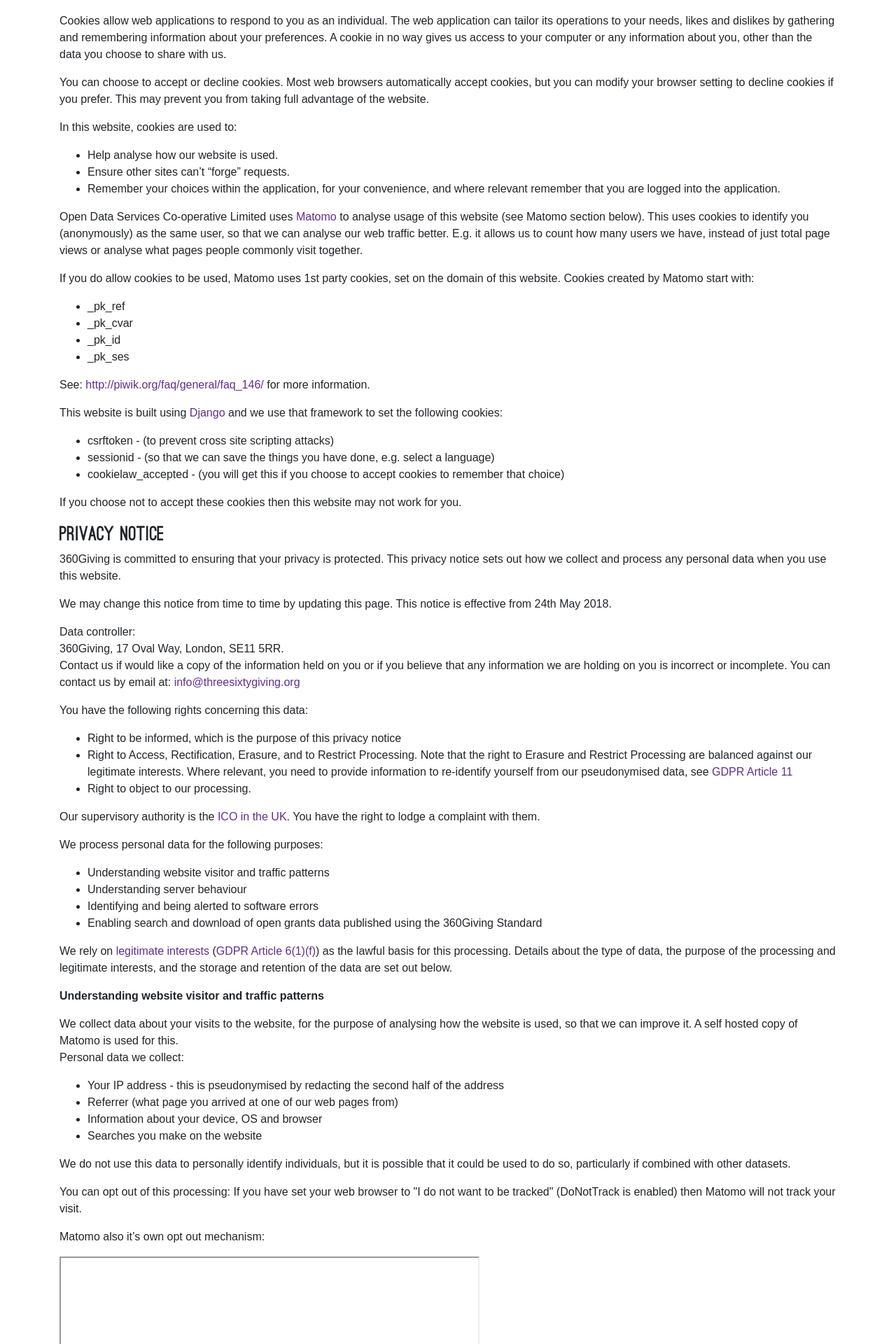
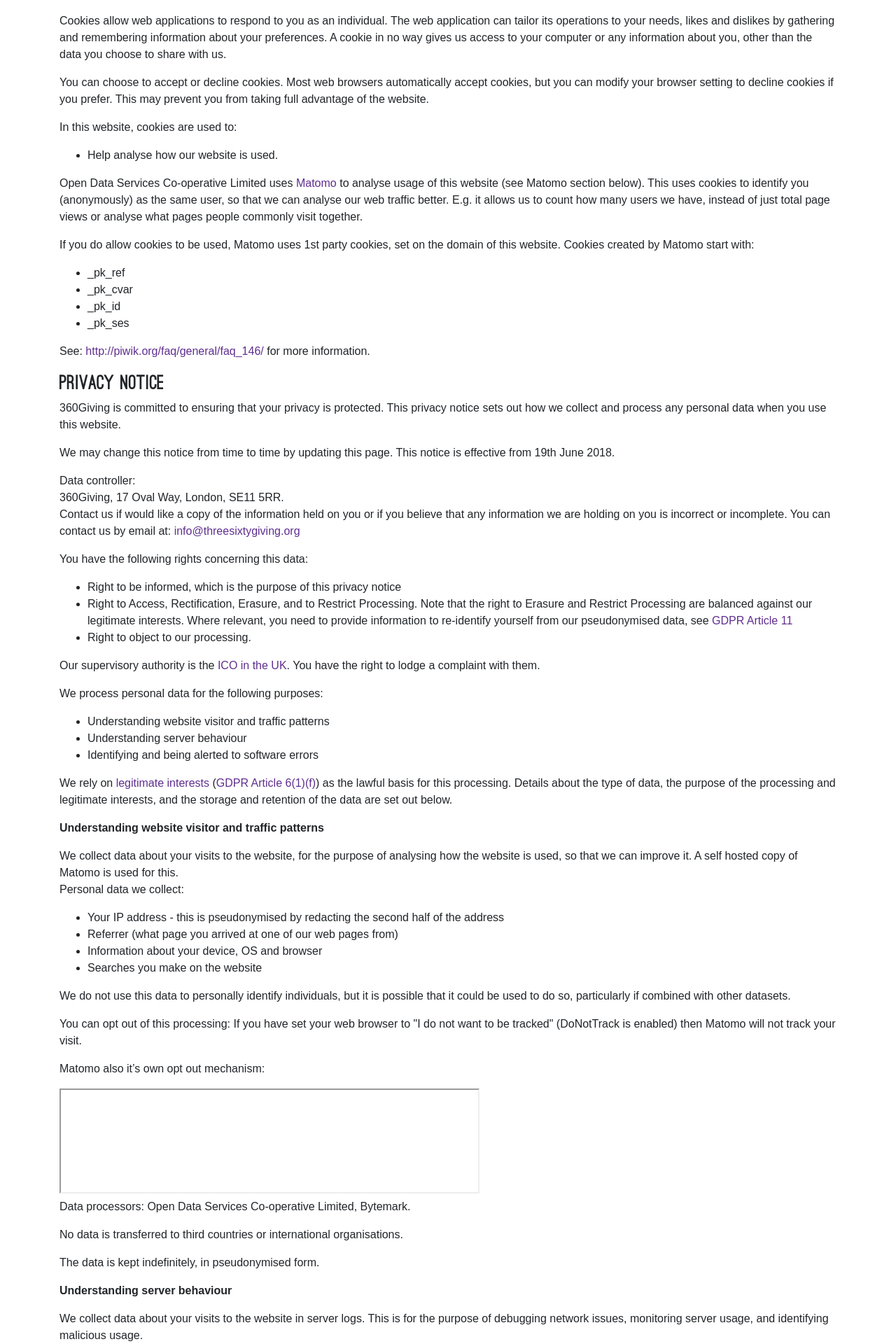
Before and after one commit to ThreeSixtyGiving/registry-classic, a Flask app: page /terms-conditions in a window 1280 px wide. Shown: the part 1143-3063 px from the top of the page at 70% size. Run offline with Flask 2, Linux system fonts and the light colour scheme; some libraries are stand-ins or nearby versions; grey boxes are pictures that could not be loaded.

Commit message:
Remove GrantNav and Django specific sections from T&Cs

```diff
--- a/registry/templates/terms.html
+++ b/registry/templates/terms.html
@@ -44,8 +44,6 @@
 
   <ul>
     <li>Help analyse how our website is used.</li>
-    <li>Ensure other sites can’t “forge” requests.</li>
-    <li>Remember your choices within the application, for your convenience, and where relevant remember that you are logged into the application.</li>
   </ul>
 
   <p>Open Data Services Co-operative Limited uses <a href="http://matomo.org">Matomo</a> to analyse usage of this website (see Matomo section below). This uses cookies to identify you (anonymously) as the same user, so that we can analyse our web traffic better. E.g. it allows us to count how many users we have, instead of just total page views or analyse what pages people commonly visit together.</p>
@@ -60,21 +58,12 @@
 
   <p>See: <a href="http://piwik.org/faq/general/faq_146/">http://piwik.org/faq/general/faq_146/</a> for more information.</p>
 
-  <p>This website is built using <a href="https://www.djangoproject.com/">Django</a> and we use that framework to set the following cookies:</p>
-   <ul>
-    <li>csrftoken - (to prevent cross site scripting attacks)</li>
-    <li>sessionid - (so that we can save the things you have done, e.g. select a language)</li>
-    <li>cookielaw_accepted - (you will get this if you choose to accept cookies to remember that choice)</li>
-  </ul>
-
-  <p>If you choose not to accept these cookies then this website may not work for you.</p>
-
   <h3>Privacy Notice</h3>
 
   <p>
     360Giving is committed to ensuring that your privacy is protected. This privacy notice sets out how we collect and process any personal data when you use this website.</p>
 
-  <p>We may change this notice from time to time by updating this page. This notice is effective from 24th May 2018.</p>
+  <p>We may change this notice from time to time by updating this page. This notice is effective from 19th June 2018.</p>
 
   <p>Data controller:<br/>
     360Giving, 17 Oval Way, London, SE11 5RR.
@@ -94,7 +83,6 @@
     <li>Understanding website visitor and traffic patterns</li>
     <li>Understanding server behaviour</li>
     <li>Identifying and being alerted to software errors</li>
-    <li>Enabling search and download of open grants data published using the 360Giving Standard</li>
   </ul></p>
 
   <p>We rely on <a href="https://ico.org.uk/for-organisations/guide-to-the-general-data-protection-regulation-gdpr/lawful-basis-for-processing/legitimate-interests/">legitimate interests</a> (<a href="https://gdpr-info.eu/art-6-gdpr/">GDPR Article 6(1)(f)</a>) as the lawful basis for this processing. Details about the type of data, the purpose of the processing and legitimate interests, and the storage and retention of the data are set out below.</p>
@@ -146,21 +134,6 @@
   <p>Data is transferred to Functional Software, Inc. who are based in the USA.</p>
   <p>The data is kept for 90 days.</p>
 
-
-  <p><strong>Enabling search and download of open grants data published using the 360Giving Standard</strong></p>
-
-  <p>GrantNav is designed to make it easy for people search, explore and download open grant data published using the 360Giving Standard. It makes it possible to find out which organisations have funded which sectors or regions, making it easier to map out the resources that are available and how this may have changed over time. The application displays the details of thousands of grants awarded by a wide range of UK grantmakers which they have made publicly available.</p>
-
-  <p>Some 360Giving Standard open data includes basic information about individuals associated with a grant, such as name, job title and organisation.</p>
-
-  <p>GrantNav is not directly responsible for any of the data on this site. If you see a problem with data on this site this should be reported directly to the relevant organisation. To find out how to contact them, see the "Where is this data from?" section at the bottom of each GrantNav grant page. GrantNav is covered by the 360Giving Take Down policy for requests to remove data that is published to the 360Giving Standard: <a href="http://www.threesixtygiving.org/take-down-policy/">http://www.threesixtygiving.org/take-down-policy/</a></p>
-
-  <p>Data processors: Open Data Services Co-operative Limited, Bytemark.</p>
-
-  <p>The open data can be downloaded by any visitor to the site and so may be transferred to third countries or international organisations.</p>
-
-  <p>The data is kept for up to two months.</p>
-
   <h3>Links to other websites</h3>
   <p>This website contains links to other websites. If you use these links to leave this site, you should note that we do not have any control over that other website. Therefore, we cannot be responsible for the protection and privacy of any information which you provide whilst visiting such sites and such sites are not governed by this privacy statement. You should exercise caution and look at the privacy statement applicable to the website in question.</p>
 
```
